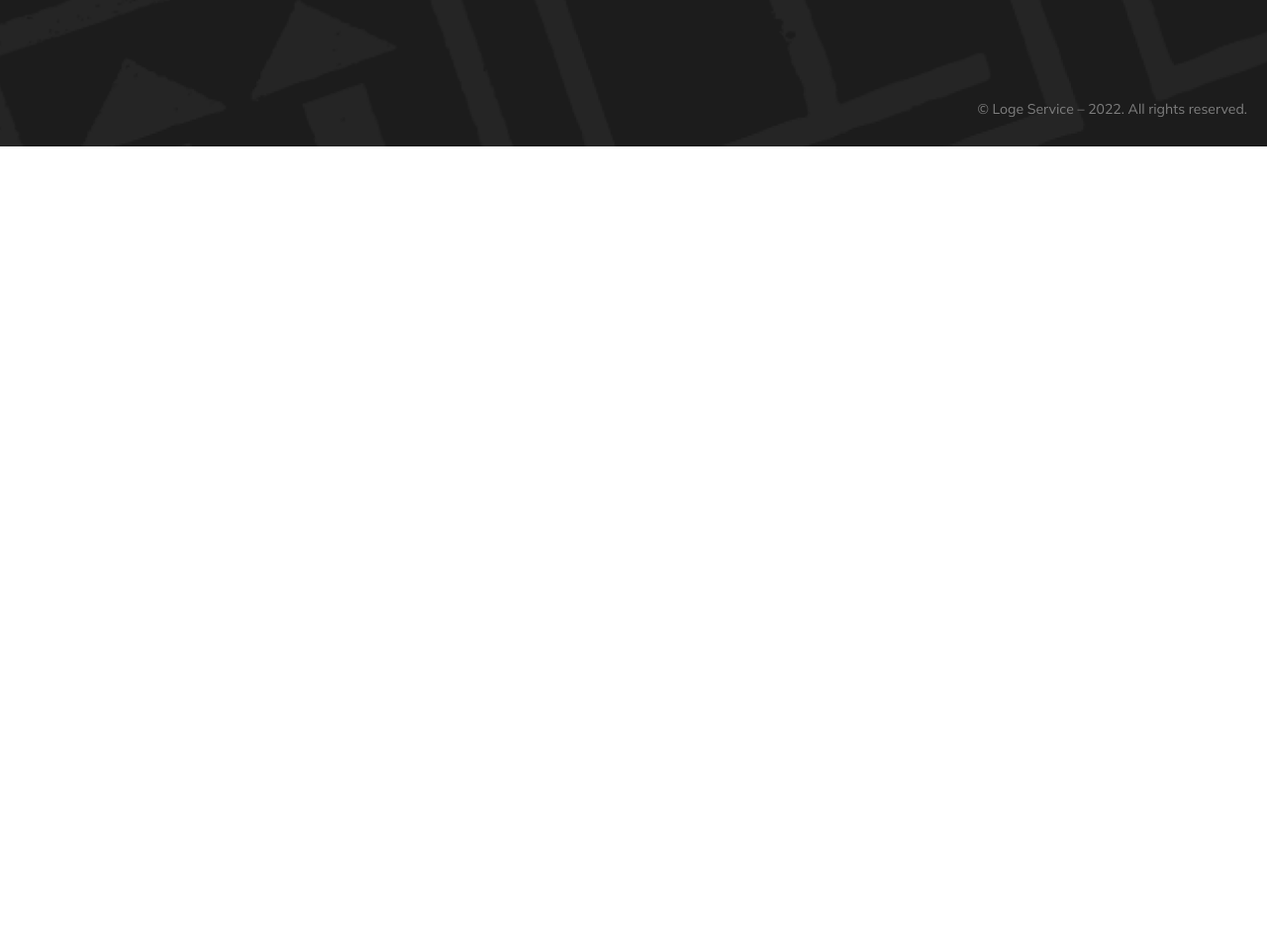
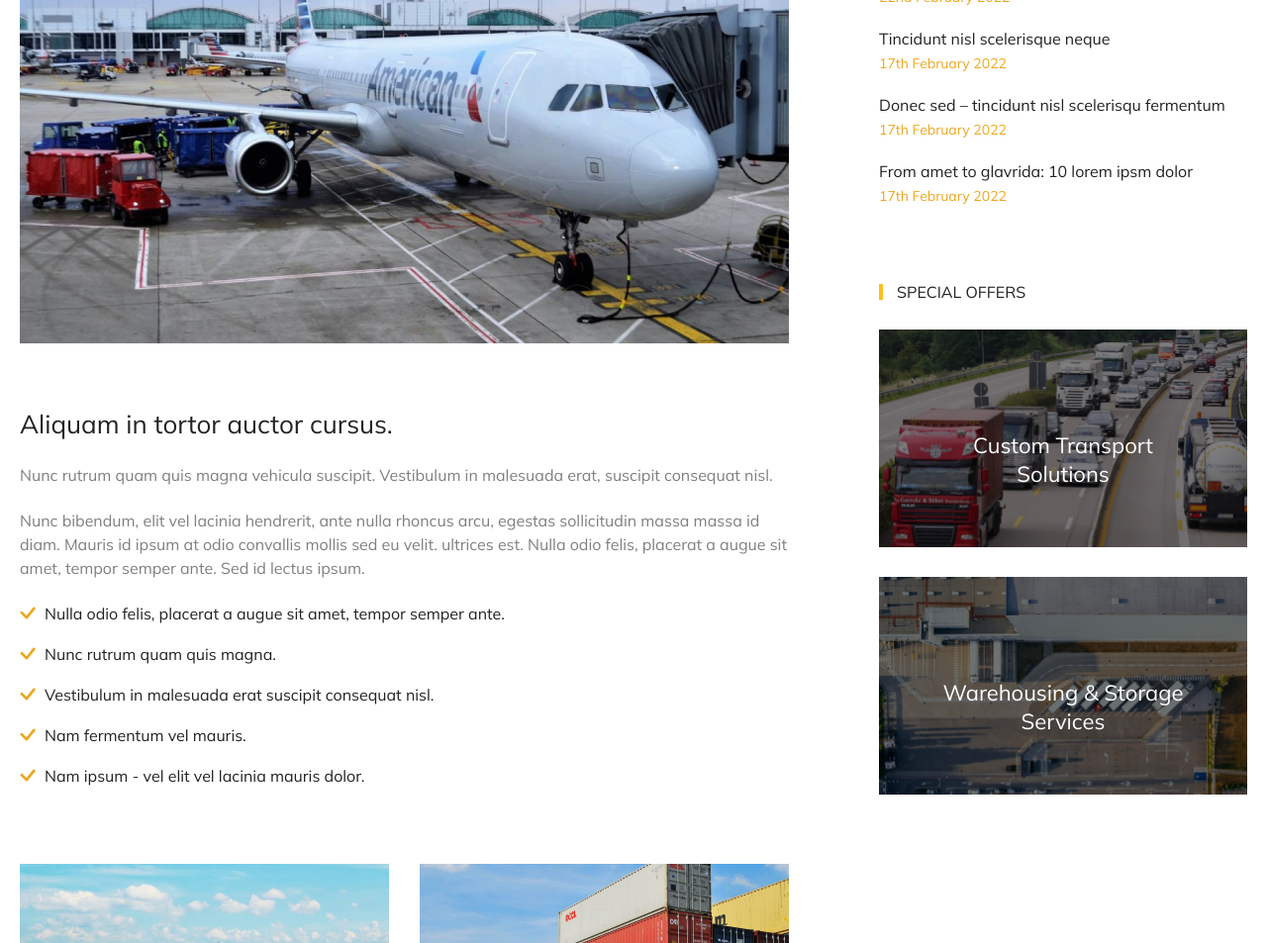
Before and after one commit to Imtiaz-Rafi/Loge-Service, a plain HTML site: page single-post.html in a window 1280 px wide. Shown: the part 617-1570 px from the top of the page at 99% size. Before the commit the page ends 800 px from the top, so only its background shows below. Drawn offline with Linux system fonts and the light colour scheme.

Commit message:
single blog post + responsive DONE!!!!!!

```diff
--- a/css/style.css
+++ b/css/style.css
@@ -200,7 +200,7 @@ h4 {
 }
 
 .wd-70 {
-    width: 70%;
+    width: 777px;
 }
 
 .wd-50 {
@@ -716,6 +716,85 @@ footer {
     padding: 16.5px 0px;
 }
 
+.single-blog {}
+
+.blog-left {}
+
+.blog-left>h2 {
+    padding-bottom: 92px;
+}
+
+.blog-left>img {
+    width: 100%;
+}
+
+.single-blog-desc {
+    padding: 60px 0px;
+}
+
+.single-blog-desc {}
+
+.single-blog-header {
+    font-size: 26px;
+    line-height: 31px;
+    padding-bottom: 24px;
+}
+
+.blog-text-top,
+.blog-text-bottom {
+    padding-bottom: 22px;
+}
+
+.blog-pic-flex {
+    display: flex;
+    justify-content: space-between;
+}
+
+
+
+.related-post>p,
+.special-offers>p {
+    font-size: 16px;
+    line-height: 16px;
+    text-transform: uppercase;
+    padding-left: 14px;
+    margin-bottom: 30px;
+    border-left: 4px solid #FCBF1B;
+}
+
+.related-post {
+    padding-bottom: 57px;
+    padding-top: 130px;
+}
+
+.special-offers>.custom-transport {
+    content: "";
+    background: linear-gradient(180deg, rgba(0, 0, 0, 0.5), rgba(0, 0, 0, 0.5)), url(../images/blog-5.png)no-repeat;
+    background-size: cover;
+    padding-top: 103px;
+    padding-bottom: 59px;
+    text-align: center;
+    margin-bottom: 30px;
+
+}
+
+.special-offers>.warehousing-storage {
+    content: "";
+    background: linear-gradient(180deg, rgba(0, 0, 0, 0.5), rgba(0, 0, 0, 0.5)), url(../images/blog-2.png)no-repeat;
+    background-size: cover;
+    padding-top: 103px;
+    padding-bottom: 59px;
+    text-align: center;
+
+}
+
+.special-offers>.custom-transport>h3,
+.special-offers>.warehousing-storage>h3 {
+    margin: auto;
+    color: white;
+    width: 245px;
+}
+
 @media only screen and (max-width: 768px) {
     .container {
         width: 100%
@@ -1051,4 +1130,20 @@ footer {
         flex-direction: column;
         gap: 0px;
     }
+
+    .blog-left>h2 {
+        font-size: 28px;
+        line-height: 36px;
+        padding-bottom: 40px;
+    }
+
+    .single-blog,
+    .blog-pic-flex {
+        flex-direction: column;
+        gap: 30px;
+    }
+
+    .related-post {
+        padding-top: 30px;
+    }
 }
--- a/single-post.html
+++ b/single-post.html
@@ -59,6 +59,85 @@
                 </li>
             </ul>
             <p class="breadcrum-right">Blog</p>
+        </div>
+    </section>
+
+    <section class="single-blog container flex-sp-between pd-tb-82 pd-lr-21">
+        <div class="blog-left wd-70">
+            <h2>Consectetur adipiscing elit tortor rutrum</h2>
+            <img src="./images/blog-9-plane.png" alt="single blog pic">
+            <div class="single-blog-desc">
+                <h3 class="single-blog-header">Aliquam in tortor auctor cursus.</h3>
+                <p class="gray-color blog-text-top">
+                    Nunc rutrum quam quis magna vehicula suscipit. Vestibulum in malesuada erat, suscipit consequat
+                    nisl.
+                </p>
+                <p class="gray-color blog-text-bottom">
+                    Nunc bibendum, elit vel lacinia hendrerit, ante nulla rhoncus arcu, egestas sollicitudin massa massa
+                    id diam. Mauris id ipsum at odio convallis mollis sed eu velit. ultrices est. Nulla odio felis,
+                    placerat a augue sit amet, tempor semper ante. Sed id lectus ipsum.
+                </p>
+                <ul class="facility-list">
+                    <li>Nulla odio felis, placerat a augue sit amet, tempor semper ante.</li>
+                    <li>Nunc rutrum quam quis magna.</li>
+                    <li>Vestibulum in malesuada erat suscipit consequat nisl.</li>
+                    <li>Nam fermentum vel mauris.</li>
+                    <li>Nam ipsum - vel elit vel lacinia mauris dolor.</li>
+                </ul>
+            </div>
+            <div class="blog-pic-flex">
+                <img src="./images/blog-6.png" alt="">
+                <img src="./images/blog-4.png" alt="">
+            </div>
+            <div class="single-blog-desc">
+                <h3 class="single-blog-header">Aliquam in tortor auctor cursus.</h3>
+                <p class="gray-color blog-text-top">
+                    Nunc rutrum quam quis magna vehicula suscipit. Vestibulum in malesuada erat, suscipit consequat
+                    nisl.
+                </p>
+                <p class="gray-color blog-text-bottom">
+                    Nunc bibendum, elit vel lacinia hendrerit, ante nulla rhoncus arcu, egestas sollicitudin massa massa
+                    id diam. Mauris id ipsum at odio convallis mollis sed eu velit. ultrices est. Nulla odio felis,
+                    placerat a augue sit amet, tempor semper ante. Sed id lectus ipsum.
+                </p>
+            </div>
+            <div class="blog-pic-flex">
+                <img src="./images/blog-2.png" alt="">
+                <img src="./images/blog-5.png" alt="">
+            </div>
+        </div>
+        <div class="blog-right wd-30">
+            <div class="related-post">
+                <p>Related Posts</p>
+                <ul>
+                    <li>
+                        <p class="mini-list-text">Ipsum dolor nulla – magna glavrida from adipiscing</p>
+                        <p class="mini-list-date">22nd February 2022</p>
+                    </li>
+                    <li>
+                        <p class="mini-list-text">Tincidunt nisl scelerisque neque</p>
+                        <p class="mini-list-date">17th February 2022</p>
+                    </li>
+                    <li>
+                        <p class="mini-list-text">Donec sed – tincidunt nisl scelerisqu fermentum</p>
+                        <p class="mini-list-date">17th February 2022</p>
+                    </li>
+                    <li>
+                        <p class="mini-list-text">From amet to glavrida: 10 lorem ipsm dolor</p>
+                        <p class="mini-list-date">17th February 2022</p>
+                    </li>
+                </ul>
+            </div>
+            <div class="special-offers">
+                <p>Special offers</p>
+                <div class="custom-transport">
+                    <h3>Custom Transport Solutions</h3>
+                </div>
+                <div class="warehousing-storage">
+                    <h3>Warehousing & Storage
+                        Services</h3>
+                </div>
+            </div>
         </div>
     </section>
 
```
Also changed, not shown: images/blog-9-plane.png (added).
